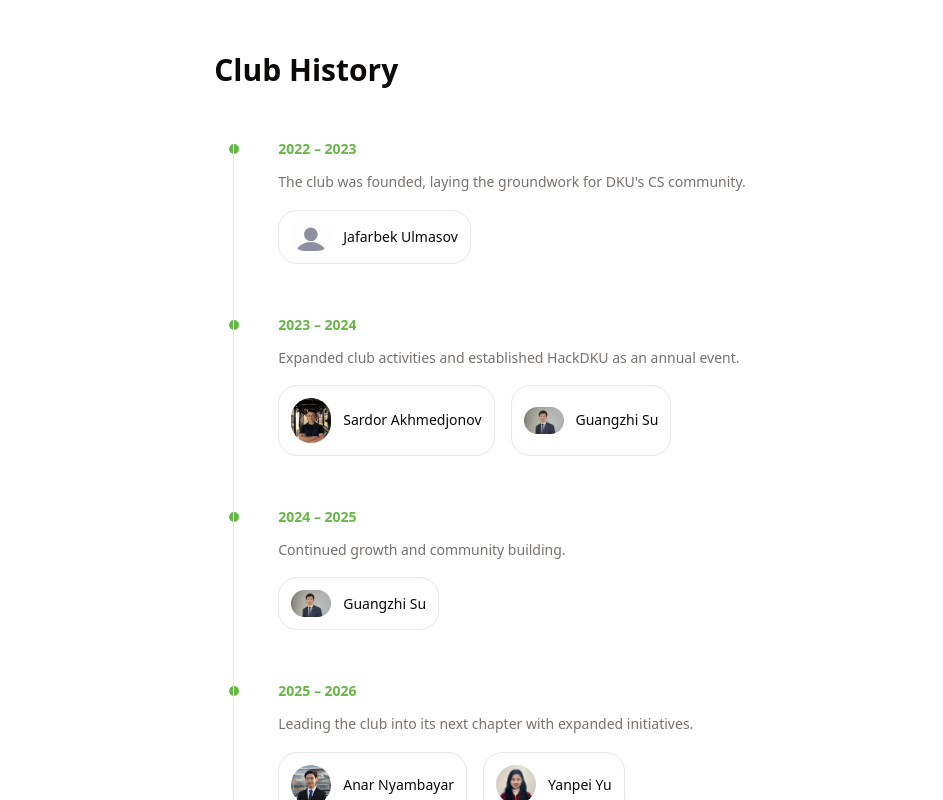
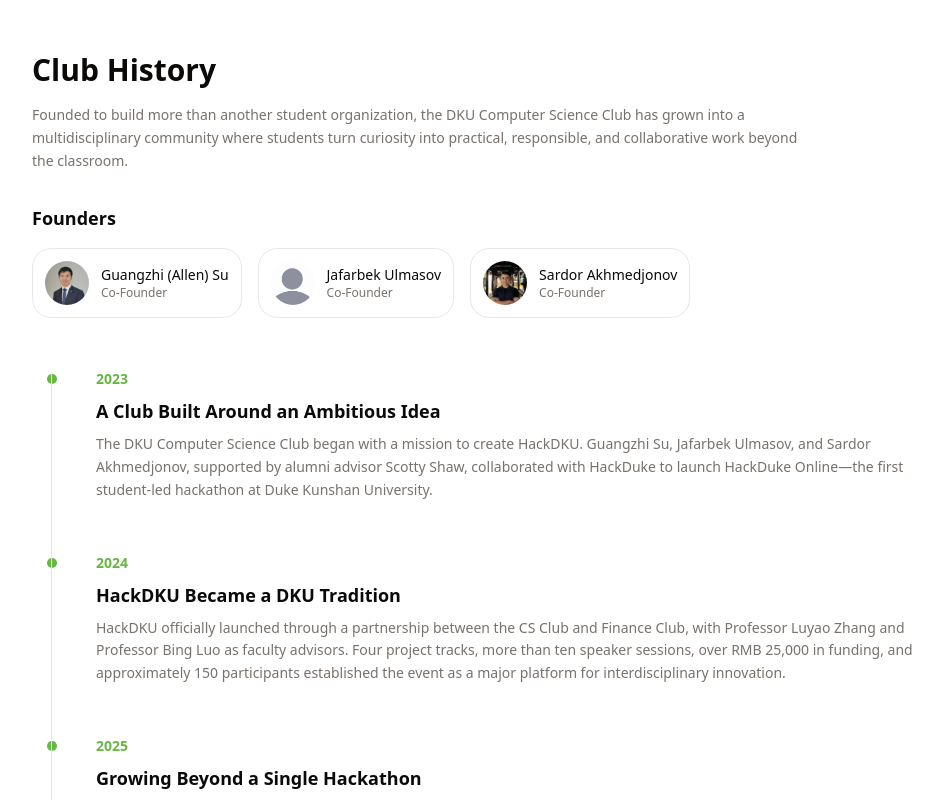
Before and after one commit to DKU-CS-Club/dkucs.com, a Next.js app: page / in a window 1280 px wide. Shown: the part 880-1680 px from the top of the page, without its empty margins (160-1103 px from the left). Built offline with nearby package versions, Linux system fonts and the light colour scheme.

Commit message:
Update club history and founder credits

```diff
--- a/src/components/history.tsx
+++ b/src/components/history.tsx
@@ -2,70 +2,63 @@
 
 interface Founder {
   name: string;
+  role: string;
   linkedin: string;
   picture: string;
 }
 
-interface Era {
+interface Milestone {
   period: string;
+  title: string;
   description: string;
-  founders: Founder[];
 }
 
-const clubHistory: Era[] = [
+const founders: Founder[] = [
   {
-    period: "2022 – 2023",
-    description: "The club was founded, laying the groundwork for DKU's CS community.",
-    founders: [
+    name: "Guangzhi (Allen) Su",
+    role: "Co-Founder",
+    linkedin:
+      "https://www.linkedin.com/in/allen-guangzhi-su-%E8%8B%8F%E5%B9%BF%E6%99%BA-613070244/?originalSubdomain=cn",
+    picture: "/team/allen.png",
+  },
   {
     name: "Jafarbek Ulmasov",
+    role: "Co-Founder",
     linkedin: "https://www.linkedin.com/in/ulmasovjafarbek/",
-        picture: "/team/no.png", // TODO: replace with Jafarbek's LinkedIn avatar
-      },
-    ],
+    picture: "/team/no.png",
   },
   {
-    period: "2023 – 2024",
-    description: "Expanded club activities and established HackDKU as an annual event.",
-    founders: [
-      {
     name: "Sardor Akhmedjonov",
+    role: "Co-Founder",
     linkedin: "https://www.linkedin.com/in/sardorakhmedjonov/",
     picture: "/team/sardor.png",
   },
+];
+
+const clubHistory: Milestone[] = [
   {
-        name: "Guangzhi Su",
-        linkedin: "https://www.linkedin.com/in/allen-guangzhi-su-%E8%8B%8F%E5%B9%BF%E6%99%BA-613070244/?originalSubdomain=cn",
-        picture: "/team/allen.png",
-      },
-    ],
+    period: "2023",
+    title: "A Club Built Around an Ambitious Idea",
+    description:
+      "The DKU Computer Science Club began with a mission to create HackDKU. Guangzhi Su, Jafarbek Ulmasov, and Sardor Akhmedjonov, supported by alumni advisor Scotty Shaw, collaborated with HackDuke to launch HackDuke Online—the first student-led hackathon at Duke Kunshan University.",
   },
   {
-    period: "2024 – 2025",
-    description: "Continued growth and community building.",
-    founders: [
-      {
-        name: "Guangzhi Su",
-        linkedin: "https://www.linkedin.com/in/allen-guangzhi-su-%E8%8B%8F%E5%B9%BF%E6%99%BA-613070244/?originalSubdomain=cn",
-        picture: "/team/allen.png",
-      },
-    ],
+    period: "2024",
+    title: "HackDKU Became a DKU Tradition",
+    description:
+      "HackDKU officially launched through a partnership between the CS Club and Finance Club, with Professor Luyao Zhang and Professor Bing Luo as faculty advisors. Four project tracks, more than ten speaker sessions, over RMB 25,000 in funding, and approximately 150 participants established the event as a major platform for interdisciplinary innovation.",
   },
   {
-    period: "2025 – 2026",
-    description: "Leading the club into its next chapter with expanded initiatives.",
-    founders: [
-      {
-        name: "Anar Nyambayar",
-        linkedin: "https://www.linkedin.com/in/anar-n/",
-        picture: "/team/anar.png",
+    period: "2025",
+    title: "Growing Beyond a Single Hackathon",
+    description:
+      "The Club expanded its CS+X community through technical workshops, research and career talks, field trips, cross-club panels, and the Digital Innovation Challenge. Collaborations with the AI Club, Finance Club, iGEM Club, university offices, alumni, professors, and industry practitioners connected computing with finance, health, education, design, and society.",
   },
   {
-        name: "Yanpei Yu",
-        linkedin: "https://www.linkedin.com/in/yanpei-yu/",
-        picture: "/team/yanpei.png",
-      },
-    ],
+    period: "2026",
+    title: "An Innovation Ecosystem With Lasting Impact",
+    description:
+      "Across three editions since 2024, HackDKU grew to more than 70 project teams and over 400 registered participants. The Ethics and AI theme strengthened responsible innovation, while the Luxshare Smart Manufacturing track introduced an industry-defined challenge and internship opportunities. The Club continues to measure success through learning, project quality, partnerships, leadership development, and opportunities that continue beyond each event.",
   },
 ];
 
@@ -73,54 +66,59 @@
   return (
     <section className="py-12 md:py-16">
       <div className="container max-w-5xl px-6">
-        <h2 className="text-3xl font-extrabold mb-12">Club History</h2>
-
-        <div className="relative">
-          {/* Vertical timeline line */}
-          <div className="absolute left-[19px] top-2 bottom-2 w-px bg-border hidden sm:block" />
-
-          <div className="space-y-12">
-            {clubHistory.map((era) => (
-              <div key={era.period} className="flex gap-6">
-                {/* Timeline dot + period */}
-                <div className="hidden sm:flex flex-col items-center shrink-0 w-10">
-                  <div className="w-2.5 h-2.5 rounded-full bg-[var(--dark-green)] mt-2" />
-                </div>
-
-                {/* Content */}
-                <div className="flex-1 min-w-0">
-                  <span className="inline-block text-sm font-semibold text-[var(--dark-green)] mb-2 sm:hidden">
-                    {era.period}
-                  </span>
-                  <span className="hidden sm:inline-block text-sm font-semibold text-[var(--dark-green)] mb-3">
-                    {era.period}
-                  </span>
-
-                  <p className="text-muted-foreground text-sm leading-relaxed mb-4">
-                    {era.description}
+        <h2 className="mb-4 text-3xl font-extrabold">Club History</h2>
+        <p className="mb-8 max-w-3xl text-sm leading-relaxed text-muted-foreground">
+          Founded to build more than another student organization, the DKU
+          Computer Science Club has grown into a multidisciplinary community
+          where students turn curiosity into practical, responsible, and
+          collaborative work beyond the classroom.
         </p>
 
-                  {/* Founder cards */}
-                  <div className="flex flex-wrap gap-4">
-                    {era.founders.map((founder) => (
+        <h3 className="mb-4 text-lg font-bold">Founders</h3>
+        <div className="mb-12 flex flex-wrap gap-4">
+          {founders.map((founder) => (
             <a
               key={founder.name}
               href={founder.linkedin}
               target="_blank"
               rel="noopener noreferrer"
-                        className="flex items-center gap-3 rounded-lg border bg-card p-3 hover:shadow-md transition-shadow"
+              className="flex items-center gap-3 rounded-lg border bg-card p-3 transition-shadow hover:shadow-md"
             >
               <Image
                 src={founder.picture}
                 alt={founder.name}
-                          width={40}
-                          height={40}
-                          className="rounded-full object-cover shrink-0"
+                width={44}
+                height={44}
+                className="size-11 shrink-0 rounded-full object-cover"
               />
-                        <span className="text-sm font-medium">{founder.name}</span>
+              <span>
+                <span className="block text-sm font-medium">{founder.name}</span>
+                <span className="block text-xs text-muted-foreground">
+                  {founder.role}
+                </span>
+              </span>
             </a>
           ))}
         </div>
+
+        <div className="relative">
+          <div className="absolute bottom-2 left-[19px] top-2 hidden w-px bg-border sm:block" />
+
+          <div className="space-y-12">
+            {clubHistory.map((milestone) => (
+              <div key={milestone.period} className="flex gap-6">
+                <div className="hidden w-10 shrink-0 flex-col items-center sm:flex">
+                  <div className="mt-2 size-2.5 rounded-full bg-[var(--dark-green)]" />
+                </div>
+
+                <div className="min-w-0 flex-1">
+                  <span className="mb-2 inline-block text-sm font-semibold text-[var(--dark-green)]">
+                    {milestone.period}
+                  </span>
+                  <h3 className="mb-2 text-lg font-bold">{milestone.title}</h3>
+                  <p className="text-sm leading-relaxed text-muted-foreground">
+                    {milestone.description}
+                  </p>
                 </div>
               </div>
             ))}
--- a/src/components/team.tsx
+++ b/src/components/team.tsx
@@ -111,7 +111,7 @@
 	},
 	{
 		name: "Guangzhi (Allen) Su",
-		role: "Student Advisor, Co-Founder",
+		role: "Co-Founder, Student Advisor",
 		major: "Computer Science",
 		email: "gs285 [at] duke.edu",
 		linkedin:
@@ -184,15 +184,15 @@
 	},
 	{
 		name: "Jafarbek Ulmasov",
-		role: "Founder, Alum",
+		role: "Co-Founder, Alum",
 		major: "Data Science",
 		email: "",
 		linkedin: "https://www.linkedin.com/in/ulmasovjafarbek/",
 		picture: "/team/no.png", // TODO: replace with Jafarbek's LinkedIn avatar
 	},
 	{
-		name: "Sardor Akhmedjanov",
-		role: "Alum",
+		name: "Sardor Akhmedjonov",
+		role: "Co-Founder, Alum",
 		major: "Data Science",
 		email: "sa524v [at] duke.edu",
 		linkedin: "https://www.linkedin.com/in/sardorakhmedjonov",
--- a/src/content/blog/hackdku2025.mdx
+++ b/src/content/blog/hackdku2025.mdx
@@ -1,5 +1,5 @@
 ---
-title: "A Weekend That Turned Ideas Into Action"
+title: "HACKDKU 2025: A Weekend That Turned Ideas Into Action"
 date: "2025-04-27"
 image: "/events/auditorium.webp"
 description: "A recap of HackDKU 2025, a 36-hour interdisciplinary sprint that turned ambitious ideas into working prototypes for healthcare, finance, and sustainability."
```
Lines whose indentation alone changed are shown as unchanged.
